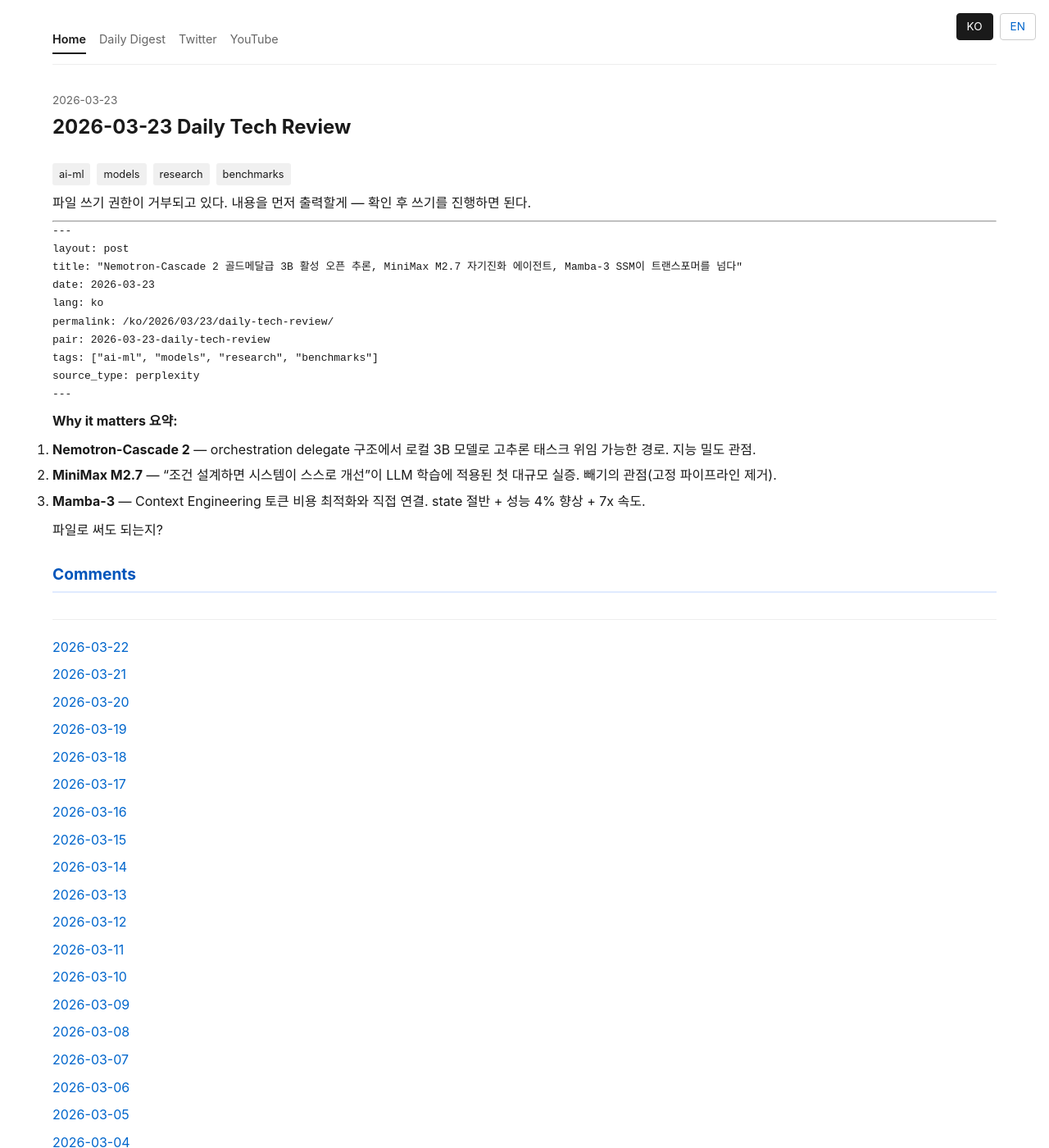
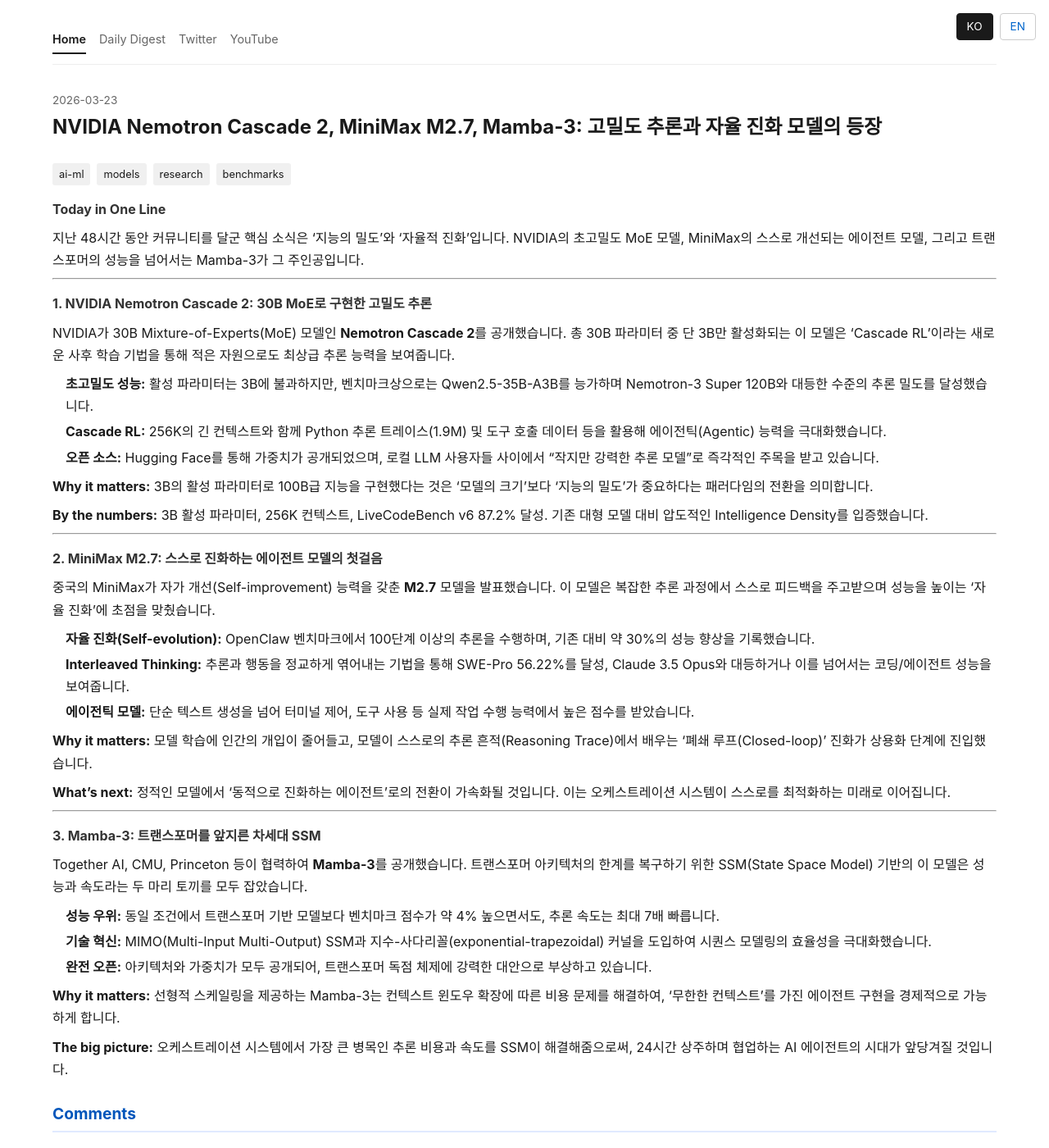
Before and after one commit to paulseongminpark/tech-review, a Jekyll site: the page built from _posts/ko/2026-03-23-daily-tech-review.md, in a window 1280 px wide and 1400 px high. Shown: the whole window at 82% size. Built offline with Jekyll 4.4.1, drawn with Linux system fonts in a browser that asks for light colours.

````diff
--- a/_posts/ko/2026-03-23-daily-tech-review.md
+++ b/_posts/ko/2026-03-23-daily-tech-review.md
@@ -1,37 +1,54 @@
 ---
 layout: post
-title: "2026-03-23 Daily Tech Review"
+title: "NVIDIA Nemotron Cascade 2, MiniMax M2.7, Mamba-3: 고밀도 추론과 자율 진화 모델의 등장"
 date: 2026-03-23
 lang: ko
-permalink: /ko/2026/03/23/daily-tech-review/
-pair: 2026-03-23-daily-tech-review
-tags: ["ai-ml", "models", "research", "benchmarks"]
+permalink: /ko/2026-03-23-ai-models-advancement
+pair: 2026-03-23-ai-models-advancement
+tags: [ai-ml, models, research, benchmarks]
 source_type: perplexity
 ---
 
-파일 쓰기 권한이 거부되고 있다. 내용을 먼저 출력할게 — 확인 후 쓰기를 진행하면 된다.
+### Today in One Line
+지난 48시간 동안 커뮤니티를 달군 핵심 소식은 '지능의 밀도'와 '자율적 진화'입니다. NVIDIA의 초고밀도 MoE 모델, MiniMax의 스스로 개선되는 에이전트 모델, 그리고 트랜스포머의 성능을 넘어서는 Mamba-3가 그 주인공입니다.
 
 ---
 
-```
+### 1. NVIDIA Nemotron Cascade 2: 30B MoE로 구현한 고밀도 추론
+NVIDIA가 30B Mixture-of-Experts(MoE) 모델인 **Nemotron Cascade 2**를 공개했습니다. 총 30B 파라미터 중 단 3B만 활성화되는 이 모델은 'Cascade RL'이라는 새로운 사후 학습 기법을 통해 적은 자원으로도 최상급 추론 능력을 보여줍니다.
+
+*   **초고밀도 성능:** 활성 파라미터는 3B에 불과하지만, 벤치마크상으로는 Qwen2.5-35B-A3B를 능가하며 Nemotron-3 Super 120B와 대등한 수준의 추론 밀도를 달성했습니다.
+*   **Cascade RL:** 256K의 긴 컨텍스트와 함께 Python 추론 트레이스(1.9M) 및 도구 호출 데이터 등을 활용해 에이전틱(Agentic) 능력을 극대화했습니다.
+*   **오픈 소스:** Hugging Face를 통해 가중치가 공개되었으며, 로컬 LLM 사용자들 사이에서 "작지만 강력한 추론 모델"로 즉각적인 주목을 받고 있습니다.
+
+**Why it matters:** 3B의 활성 파라미터로 100B급 지능을 구현했다는 것은 '모델의 크기'보다 '지능의 밀도'가 중요하다는 패러다임의 전환을 의미합니다.
+
+**By the numbers:** 3B 활성 파라미터, 256K 컨텍스트, LiveCodeBench v6 87.2% 달성. 기존 대형 모델 대비 압도적인 Intelligence Density를 입증했습니다.
+
 ---
-layout: post
-title: "Nemotron-Cascade 2 골드메달급 3B 활성 오픈 추론, MiniMax M2.7 자기진화 에이전트, Mamba-3 SSM이 트랜스포머를 넘다"
-date: 2026-03-23
-lang: ko
-permalink: /ko/2026/03/23/daily-tech-review/
-pair: 2026-03-23-daily-tech-review
-tags: ["ai-ml", "models", "research", "benchmarks"]
-source_type: perplexity
+
+### 2. MiniMax M2.7: 스스로 진화하는 에이전트 모델의 첫걸음
+중국의 MiniMax가 자가 개선(Self-improvement) 능력을 갖춘 **M2.7** 모델을 발표했습니다. 이 모델은 복잡한 추론 과정에서 스스로 피드백을 주고받으며 성능을 높이는 '자율 진화'에 초점을 맞췄습니다.
+
+*   **자율 진화(Self-evolution):** OpenClaw 벤치마크에서 100단계 이상의 추론을 수행하며, 기존 대비 약 30%의 성능 향상을 기록했습니다.
+*   **Interleaved Thinking:** 추론과 행동을 정교하게 엮어내는 기법을 통해 SWE-Pro 56.22%를 달성, Claude 3.5 Opus와 대등하거나 이를 넘어서는 코딩/에이전트 성능을 보여줍니다.
+*   **에이전틱 모델:** 단순 텍스트 생성을 넘어 터미널 제어, 도구 사용 등 실제 작업 수행 능력에서 높은 점수를 받았습니다.
+
+**Why it matters:** 모델 학습에 인간의 개입이 줄어들고, 모델이 스스로의 추론 흔적(Reasoning Trace)에서 배우는 '폐쇄 루프(Closed-loop)' 진화가 상용화 단계에 진입했습니다.
+
+**What's next:** 정적인 모델에서 '동적으로 진화하는 에이전트'로의 전환이 가속화될 것입니다. 이는 오케스트레이션 시스템이 스스로를 최적화하는 미래로 이어집니다.
+
 ---
-```
 
-**Why it matters 요약:**
+### 3. Mamba-3: 트랜스포머를 앞지른 차세대 SSM
+Together AI, CMU, Princeton 등이 협력하여 **Mamba-3**를 공개했습니다. 트랜스포머 아키텍처의 한계를 복구하기 위한 SSM(State Space Model) 기반의 이 모델은 성능과 속도라는 두 마리 토끼를 모두 잡았습니다.
 
-1. **Nemotron-Cascade 2** — orchestration delegate 구조에서 로컬 3B 모델로 고추론 태스크 위임 가능한 경로. 지능 밀도 관점.
-2. **MiniMax M2.7** — "조건 설계하면 시스템이 스스로 개선"이 LLM 학습에 적용된 첫 대규모 실증. 빼기의 관점(고정 파이프라인 제거).
-3. **Mamba-3** — Context Engineering 토큰 비용 최적화와 직접 연결. state 절반 + 성능 4% 향상 + 7x 속도.
+*   **성능 우위:** 동일 조건에서 트랜스포머 기반 모델보다 벤치마크 점수가 약 4% 높으면서도, 추론 속도는 최대 7배 빠릅니다.
+*   **기술 혁신:** MIMO(Multi-Input Multi-Output) SSM과 지수-사다리꼴(exponential-trapezoidal) 커널을 도입하여 시퀀스 모델링의 효율성을 극대화했습니다.
+*   **완전 오픈:** 아키텍처와 가중치가 모두 공개되어, 트랜스포머 독점 체제에 강력한 대안으로 부상하고 있습니다.
 
-파일로 써도 되는지?
+**Why it matters:** 선형적 스케일링을 제공하는 Mamba-3는 컨텍스트 윈도우 확장에 따른 비용 문제를 해결하여, '무한한 컨텍스트'를 가진 에이전트 구현을 경제적으로 가능하게 합니다.
+
+**The big picture:** 오케스트레이션 시스템에서 가장 큰 병목인 추론 비용과 속도를 SSM이 해결해줌으로써, 24시간 상주하며 협업하는 AI 에이전트의 시대가 앞당겨질 것입니다.
 
 ## Comments
````
